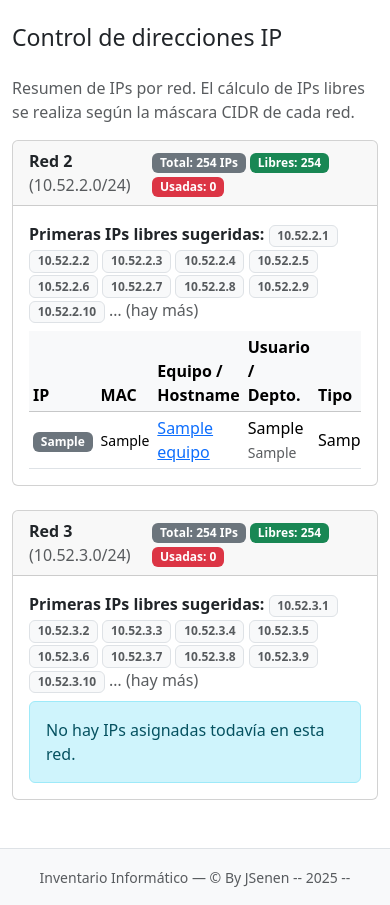
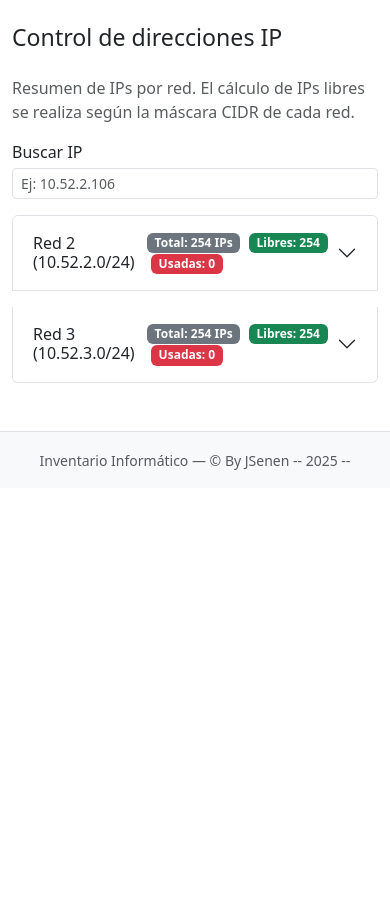
Before and after one commit to JSenen/inventario_it, a PHP site: page /redes.php in a window 390 px wide. Shown: the part 96-1001 px from the top of the page. After the commit the page ends 566 px from the top, so only its background shows below. Run offline with PHP 8.4, Linux system fonts and the light colour scheme; data comes from the database, SQL or seed files in the repository; tables that the repository leaves empty hold one stand-in row (values such as "Sample post"); some libraries are stand-ins or nearby versions.

Commit message:
Redes and cards sims and phones

```diff
--- a/web/redes.php
+++ b/web/redes.php
@@ -144,146 +144,201 @@ require_once __DIR__ . '/includes/header.php';
     </div>
 <?php else: ?>
 
-    <?php foreach ($redes as $r): ?>
+    <div class="row mb-3">
+    <div class="col-md-4">
+        <label for="buscarIp" class="form-label mb-1">Buscar IP</label>
+        <input type="text"
+               id="buscarIp"
+               class="form-control form-control-sm"
+               placeholder="Ej: 10.52.2.106">
+    </div>
+</div>
+
+
+
+
+   <div class="accordion" id="accordionRedes">
+
+<?php foreach ($redes as $red): ?>
 <?php
-        $redId        = (int)$r['id'];
-        $nombreRed    = $r['nombre'];
-        $direccionRed = $r['direccion_red'];
-        $mascaraDb    = $r['mascara'] ?? '';
+    $redId        = (int)$red['id'];
+    $direccionRed = trim((string)$red['direccion_red']);
+    $mascaraDb    = isset($red['mascara']) ? trim((string)$red['mascara']) : '';
+    $listaUsadas  = $ipsPorRed[$redId] ?? [];
 
-        $listaUsadas = $ipsPorRed[$redId] ?? [];
+    // ============================
+    // 1) Obtener IP base y CIDR
+    // ============================
 
-        $networkInfo = parseNetworkFromDb($direccionRed, $mascaraDb);
+    $ipBase = $direccionRed;
+    $cidr   = null;
 
-        $totalPosibles = 0;
-        $totalUsadas   = 0;
-        $totalLibres   = 0;
-        $muestraLibres = [];
-        $textoRed      = $direccionRed;
-
-        // Si podemos interpretar bien la red…
-        if ($networkInfo !== null) {
-            [$ipBase, $cidr] = $networkInfo;
-            $rango = calcularRangoHosts($ipBase, $cidr);
-
-            if ($rango !== null) {
-                $inicioLong = $rango['start_long'];
-                $finLong    = $rango['end_long'];
-
-                // Texto bonito: 10.52.2.0/23, etc.
-                $textoRed = $rango['network_ip'] . '/' . $cidr;
-
-                // Marcar IPs usadas en esa red
-                $usadas = [];
-                // foreach ($listaUsadas as $row) {
-                //     $ip = $row['ip'];
-                //     $ipLong = ip2long($ip);
-                //     if ($ipLong === false) {
-                //         continue;
-                //     }
-                //     if ($ipLong >= $inicioLong && $ipLong <= $finLong) {
-                //         $usadas[$ip] = true;
-                //     }
-                // }
-
-                $totalPosibles = max(0, $finLong - $inicioLong + 1);
-                $totalUsadas   = count($usadas);
-                $totalLibres   = max(0, $totalPosibles - $totalUsadas);
-
-                // Primera muestra de IPs libres (máx. 10)
-                $muestraLibres = [];
-                for ($ipLong = $inicioLong; $ipLong <= $finLong && count($muestraLibres) < 10; $ipLong++) {
-                    $ip = long2ip($ipLong);
-                    if (!isset($usadas[$ip])) {
-                        $muestraLibres[] = $ip;
+    // Caso "10.52.2.1/24"
+    if (strpos($direccionRed, '/') !== false) {
+        [$ipBaseRaw, $cidrRaw] = explode('/', $direccionRed, 2);
+        $ipBase = trim($ipBaseRaw);
+        $cidrRaw = trim($cidrRaw);
+        if ($cidrRaw !== '' && ctype_digit($cidrRaw)) {
+            $cidr = (int)$cidrRaw;
         }
     }
+
+    // Si no venía CIDR en direccion_red, usar campo mascara
+    if ($cidr === null && $mascaraDb !== '') {
+
+        if (strpos($mascaraDb, '.') !== false) {
+            // Máscara tipo 255.255.255.0 -> CIDR
+            $parts = array_map('intval', explode('.', $mascaraDb));
+            if (count($parts) === 4) {
+                $binMask = '';
+                foreach ($parts as $p) {
+                    $binMask .= str_pad(decbin($p), 8, '0', STR_PAD_LEFT);
                 }
-        } else {
-            // No se entiende la red -> se mostrará aviso en el cuerpo de la card
-            $cidr        = null;
-            $inicioLong  = null;
-            $finLong     = null;
+                $cidr = substr_count($binMask, '1');
+            }
+        } elseif (ctype_digit($mascaraDb)) {
+            $cidr = (int)$mascaraDb;
+        }
     }
 
+    // Si sigue sin CIDR, no podemos calcular nada
+    if ($cidr === null) {
+        ?>
+        <div class="alert alert-warning">
+            Red <?= htmlspecialchars($red['nombre']) ?> mal definida (<?= htmlspecialchars($direccionRed) ?> / <?= htmlspecialchars($mascaraDb) ?>)
+        </div>
+        <?php
+        continue;
+    }
 
-        // Marcar últimos octetos usados
-        // foreach ($listaUsadas as $row) {
-        //     $ip = $row['ip'];
-        //     if ($prefix && strpos($ip, $prefix) === 0) {
-        //         $lastOctet = (int)substr($ip, strrpos($ip, '.') + 1);
-        //         if ($lastOctet >= $inicio && $lastOctet <= $fin) {
-        //             $usadas[$lastOctet] = true;
-        //         }
-        //     }
-        // }
+    $ipLong = ip2long($ipBase);
+    if ($ipLong === false) {
+        ?>
+        <div class="alert alert-warning">
+            IP base inválida en la red <?= htmlspecialchars($red['nombre']) ?> (<?= htmlspecialchars($ipBase) ?>)
+        </div>
+        <?php
+        continue;
+    }
 
-        //$totalPosibles = ($fin - $inicio + 1);
-        $totalUsadas   = count($usadas);
-        $totalLibres   = $totalPosibles - $totalUsadas;
+    // ============================
+    // 2) Calcular rango de hosts
+    // ============================
 
-        // Generar una pequeña muestra de IPs libres
-        //$muestraLibres = [];
-        // if ($prefix) {
-        //     for ($i = $inicio; $i <= $fin && count($muestraLibres) < 10; $i++) {
-        //         if (!isset($usadas[$i])) {
-        //             $muestraLibres[] = $prefix . $i;
-        //         }
-        //     }
-        // }
+    $maskLong      = -1 << (32 - $cidr);
+    $networkLong   = $ipLong & $maskLong;
+    $broadcastLong = $networkLong | ~$maskLong;
+
+    // Rango de hosts (para /31 o /32, tomamos toda la red)
+    if ($cidr >= 31) {
+        $firstHostLong = $networkLong;
+        $lastHostLong  = $broadcastLong;
+    } else {
+        $firstHostLong = $networkLong + 1;
+        $lastHostLong  = $broadcastLong - 1;
+    }
+
+    if ($firstHostLong > $lastHostLong) {
+        ?>
+        <div class="alert alert-warning">
+            Rango de hosts inválido en <?= htmlspecialchars($red['nombre']) ?>
+        </div>
+        <?php
+        continue;
+    }
+
+    $totalPosibles = $lastHostLong - $firstHostLong + 1;
+
+    // ============================
+    // 3) Contar IPs usadas
+    // ============================
+
+    $usadas = [];
+    foreach ($listaUsadas as $row) {
+        $ipU = $row['ip'] ?? null;
+        $ipLongU = $ipU !== null ? ip2long($ipU) : false;
+        if ($ipLongU === false) continue;
+
+        if ($ipLongU >= $firstHostLong && $ipLongU <= $lastHostLong) {
+            $usadas[$ipLongU] = true;
+        }
+    }
+
+    $totalUsadas = count($usadas);
+    $totalLibres = max(0, $totalPosibles - $totalUsadas);
+
+    // ============================
+    // 4) Primeras IPs libres
+    // ============================
+
+    $ipsLibres = [];
+    for ($ipLongIter = $firstHostLong;
+         $ipLongIter <= $lastHostLong && count($ipsLibres) < 10;
+         $ipLongIter++) {
+
+        if (!isset($usadas[$ipLongIter])) {
+            $ipsLibres[] = long2ip($ipLongIter);
+        }
+    }
+
+    // IP de red "bonita" para mostrar (10.52.2.0/24, etc)
+    $ipNetworkStr = long2ip($networkLong);
 ?>
 
-        <div class="card mb-4">
-           <div class="card-header d-flex justify-content-between align-items-center">
-        <div>
-            <strong><?= htmlspecialchars($nombreRed) ?></strong>
-            <span class="text-muted">
-                (<?= htmlspecialchars($textoRed) ?>)
+    <div class="accordion-item mb-3">
+        <h2 class="accordion-header" id="heading-<?= $redId ?>">
+            <button class="accordion-button collapsed" type="button"
+                    data-bs-toggle="collapse"
+                    data-bs-target="#collapse-<?= $redId ?>"
+                    aria-expanded="false"
+                    aria-controls="collapse-<?= $redId ?>">
+
+                <?= htmlspecialchars($red['nombre']) ?>
+                &nbsp; (<?= htmlspecialchars($ipNetworkStr) ?>/<?= $cidr ?>)
+
+                <span class="ms-auto">
+                    <span class="badge bg-secondary">Total: <?= $totalPosibles ?> IPs</span>
+                    <span class="badge bg-success ms-1">Libres: <?= $totalLibres ?></span>
+                    <span class="badge bg-danger ms-1">Usadas: <?= $totalUsadas ?></span>
                 </span>
-        </div>
+            </button>
+        </h2>
 
-                <div>
-                    <span class="badge bg-secondary">Total: <?= $totalPosibles ?> IPs</span>
-                    <span class="badge bg-success">Libres: <?= $totalLibres ?></span>
-                    <span class="badge bg-danger">Usadas: <?= $totalUsadas ?></span>
-                </div>
-            </div>
-            <div class="card-body">
-               <?php if ($networkInfo === null): ?>
-                    <div class="alert alert-warning">
-                        No se ha podido interpretar la red a partir de
-                        <code><?= htmlspecialchars($direccionRed) ?></code>.
-                        Formatos válidos: <code>10.52.2.0</code> con máscara CIDR en la columna
-                        o <code>10.52.2.0/24</code>.
-                    </div>
-                <?php else: ?>
+        <div id="collapse-<?= $redId ?>"
+             class="accordion-collapse collapse"
+             aria-labelledby="heading-<?= $redId ?>"
+                data-bs-parent="#accordionRedes">
 
+            <div class="accordion-body">
 
-                    <?php if ($totalLibres > 0): ?>
-                        <p class="mb-2">
+                <?php if (!empty($ipsLibres)): ?>
+                    <div class="mb-2">
                         <strong>Primeras IPs libres sugeridas:</strong>
-                            <?php foreach ($muestraLibres as $ipLibre): ?>
-                                <span class="badge bg-light text-muted border"><?= htmlspecialchars($ipLibre) ?></span>
+                        <?php foreach ($ipsLibres as $ipLibre): ?>
+                            <span class="badge bg-light text-muted border">
+                                <?= htmlspecialchars($ipLibre) ?>
+                            </span>
                         <?php endforeach; ?>
-                            <?php if ($totalLibres > count($muestraLibres)): ?>
+                        <?php if ($totalLibres > count($ipsLibres)): ?>
                             <span class="text-muted">… (hay más)</span>
                         <?php endif; ?>
-                        </p>
-                    <?php else: ?>
-                        <p class="text-danger">No hay IPs libres en esta red según el rango configurado.</p>
-                    <?php endif; ?>
+                    </div>
+                <?php endif;
 
-                    <?php if (empty($listaUsadas)): ?>
-                        <div class="alert alert-info mb-0">
-                            No hay IPs asignadas todavía en esta red.
-                        </div>
-                    <?php else: ?>
-                        <div class="table-responsive">
-                            <table class="table table-sm table-hover align-middle mb-0">
+                $listaUsadas  = $ipsPorRed[$redId] ?? [];
+
+// ORDENAR IPs ASCENDENTE
+usort($listaUsadas, function ($a, $b) {
+    $ipA = isset($a['ip']) ? ip2long($a['ip']) : 0;
+    $ipB = isset($b['ip']) ? ip2long($b['ip']) : 0;
+    return $ipA <=> $ipB;
+}); ?>
+
+                <table class="table table-sm table-hover align-middle mb-0 tabla-ips-red">
                     <thead class="table-light">
                         <tr>
-                                        <th style="width: 120px;">IP</th>
-                                        <th style="width: 160px;">MAC</th>
+                            <th>IP</th>
+                            <th>MAC</th>
                             <th>Equipo / Hostname</th>
                             <th>Usuario / Depto.</th>
                             <th>Tipo</th>
@@ -292,8 +347,16 @@ require_once __DIR__ . '/includes/header.php';
                   <tbody>
     <?php foreach ($listaUsadas as $row): ?>
         <tr>
-                                            <td><span class="badge bg-secondary"><?= htmlspecialchars($row['ip']) ?></span></td>
-                                            <td><small><?= htmlspecialchars($row['mac'] ?? '') ?></small></td>
+            <td>
+                <span class="badge bg-secondary">
+                    <?= htmlspecialchars($row['ip']) ?>
+                </span>
+            </td>
+
+            <td>
+                <small><?= htmlspecialchars($row['mac'] ?? '') ?></small>
+            </td>
+
             <td>
                 <?php if (!empty($row['equipo_id'])): ?>
                     <a href="equipo_editar.php?id=<?= (int)$row['equipo_id'] ?>">
@@ -303,26 +366,64 @@ require_once __DIR__ . '/includes/header.php';
                     <span class="text-muted">Sin equipo vinculado</span>
                 <?php endif; ?>
             </td>
+
             <td>
                 <?= htmlspecialchars($row['equipo_usuario'] ?? '') ?><br>
                 <small class="text-muted">
                     <?= htmlspecialchars($row['equipo_departamento'] ?? '') ?>
                 </small>
             </td>
-                                            <td><?= htmlspecialchars($row['equipo_tipo'] ?? '') ?></td>
+
+            <td>
+                <?= htmlspecialchars($row['equipo_tipo'] ?? '') ?>
+            </td>
         </tr>
     <?php endforeach; ?>
 </tbody>
+
                 </table>
-                        </div>
-                    <?php endif; ?>
 
-                <?php endif; ?>
             </div>
         </div>
+    </div>
+
 <?php endforeach; ?>
+
+</div> <!-- /accordionRedes -->
 
 <?php endif; ?>
 
+<script>
+
+document.addEventListener('DOMContentLoaded', function () {
+    if (window.jQuery && $.fn.DataTable) {
+
+        var opciones = {
+            pageLength: 10,
+            lengthMenu: [5, 10, 25, 50, 100],
+            order: [],          // respeta el orden de las filas del HTML
+            searching: true,    // necesitamos el motor de búsqueda activo
+            language: {
+                url: 'vendor/datatables/i18n/es-ES.json'
+            }
+        };
+
+        // Inicializar TODAS las tablas de IPs de golpe
+        var tablasIps = $('.tabla-ips-red').DataTable(opciones);
+        // ↑ Importante: esto devuelve un API que apunta a TODAS las tablas coincidentes
+
+        // Buscador global por IP
+        $('#buscarIp').on('keyup', function () {
+            var valor = this.value;
+            tablasIps.search(valor).draw();   // aplica el filtro a todas las tablas
+        });
+    }
+});
+
+
+
+
+</script>
+
 <?php
 require_once __DIR__ . '/includes/footer.php';
```
Also changed, not shown: web/sims.php (+41 -1 lines), web/telefonos.php (+17 -16 lines). Lines whose indentation alone changed are shown as unchanged.
